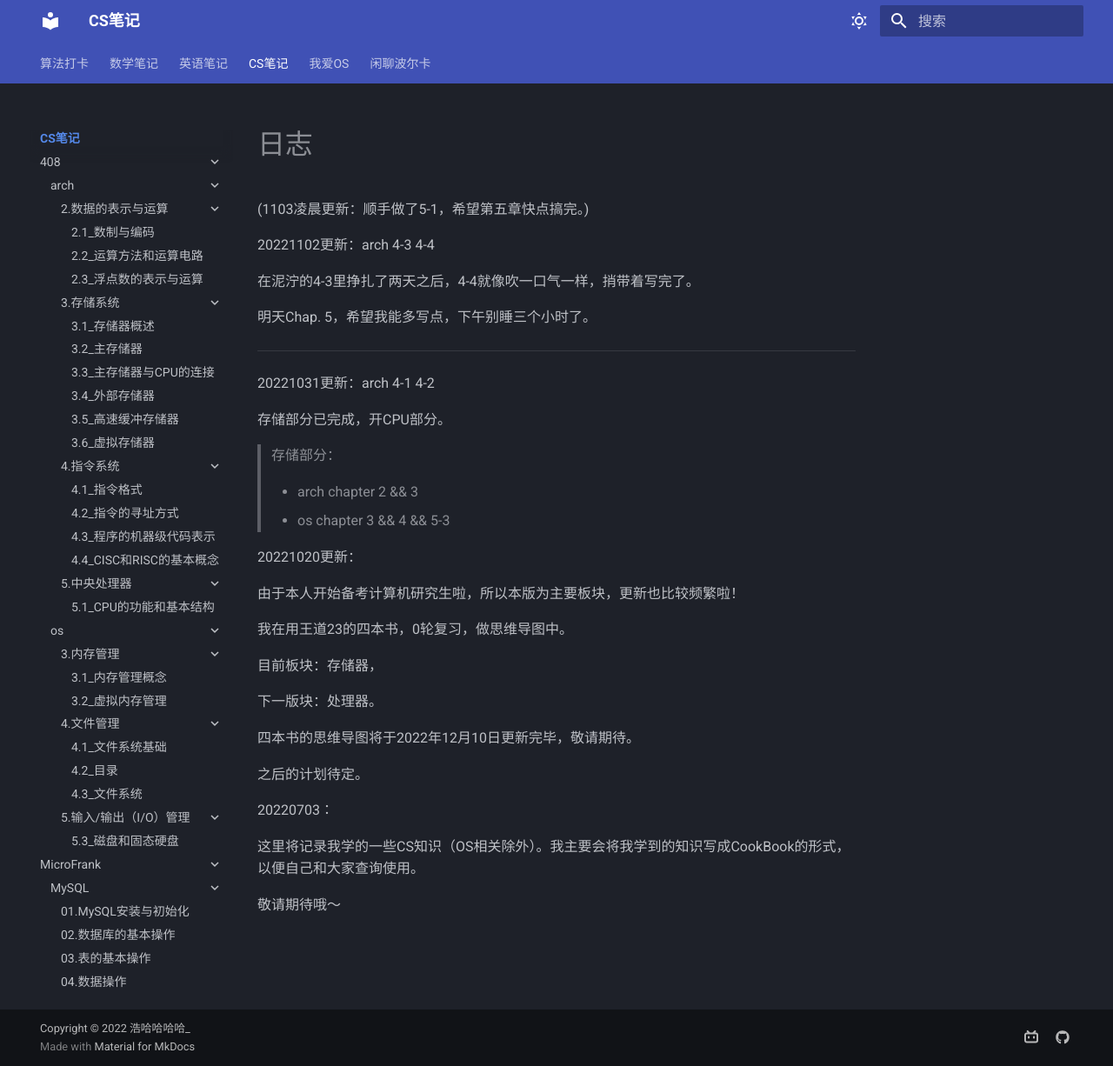
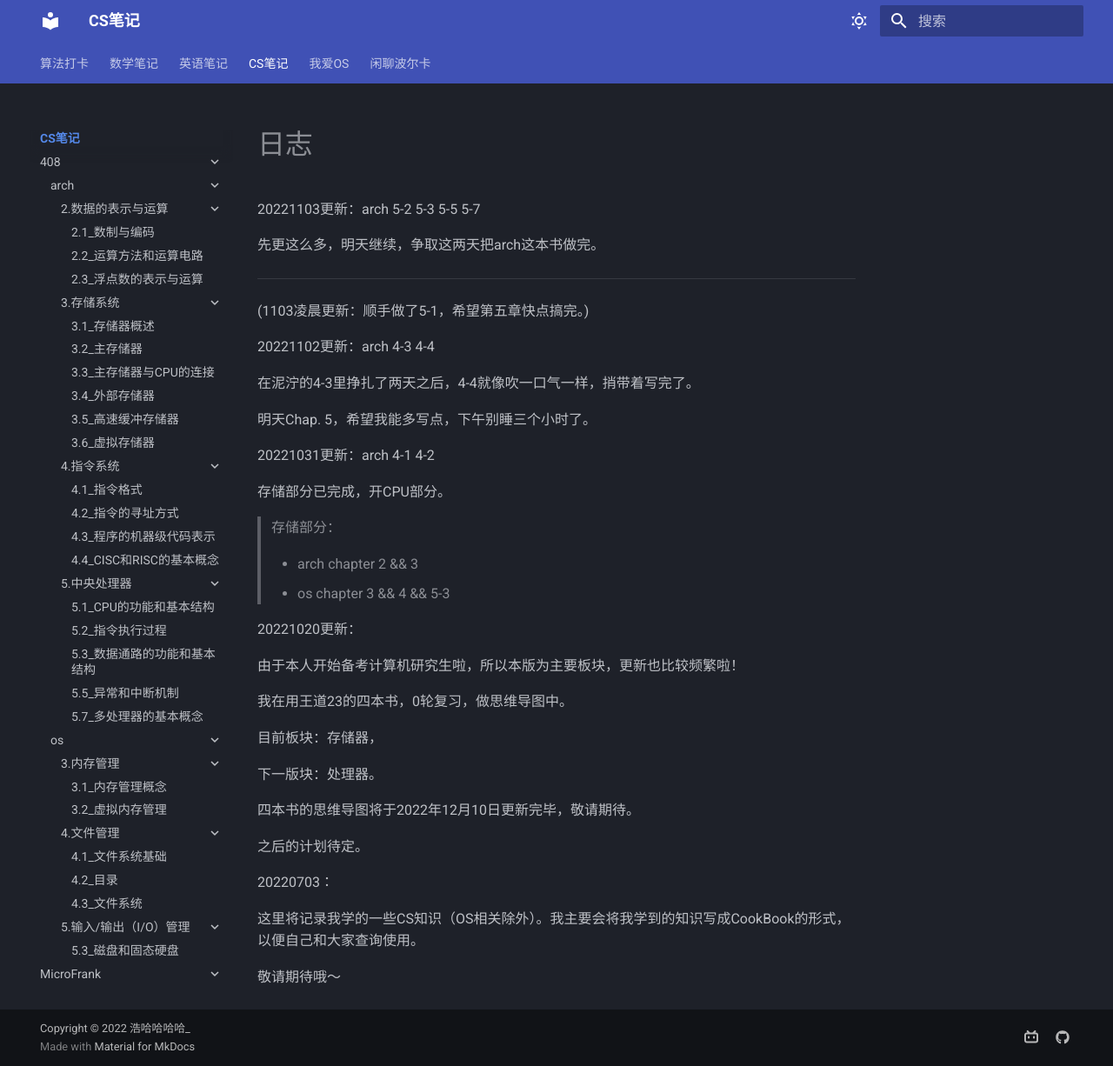
Before and after one commit to Haohahahaha/cs, an MkDocs documentation site: the page built from docs/index.md, in a window 1280 px wide and 1226 px high. Shown: the whole window at 87% size. Built offline with MkDocs 1.6.1 and Material for MkDocs 9.7.7, drawn with Linux system fonts in a browser that asks for light colours.

Commit message:
2022-11-04_00:57:22 update

```diff
--- /dev/null
+++ b/docs/408/arch/5-2.md
@@ -0,0 +1 @@
+![5-2](./pic/5-2.png)
--- /dev/null
+++ b/docs/408/arch/5-3.md
@@ -0,0 +1 @@
+![5-3](./pic/5-3.png)
--- /dev/null
+++ b/docs/408/arch/5-5.md
@@ -0,0 +1 @@
+![5-5](./pic/5-5.png)
--- /dev/null
+++ b/docs/408/arch/5-7.md
@@ -0,0 +1 @@
+![5-7](./pic/5-7.png)
--- a/docs/index.md
+++ b/docs/index.md
@@ -1,3 +1,9 @@
+20221103更新：arch 5-2 5-3 5-5 5-7
+
+先更这么多，明天继续，争取这两天把arch这本书做完。
+
+---
+
 (1103凌晨更新：顺手做了5-1，希望第五章快点搞完。)
 
 20221102更新：arch 4-3 4-4
@@ -5,8 +11,6 @@
 在泥泞的4-3里挣扎了两天之后，4-4就像吹一口气一样，捎带着写完了。
 
 明天Chap. 5，希望我能多写点，下午别睡三个小时了。
-
----
 
 20221031更新：arch 4-1 4-2
 
--- a/mkdocs.yml
+++ b/mkdocs.yml
@@ -55,12 +55,12 @@
           - 4.4_CISC和RISC的基本概念: 408/arch/4-4.md
         - 5.中央处理器:
           - 5.1_CPU的功能和基本结构: 408/arch/5-1.md
-#         - 5.2_指令执行过程: 408/arch/5-2.md
-#         - 5.3_数据通路的功能和基本结构: 408/arch/5-3.md
+          - 5.2_指令执行过程: 408/arch/5-2.md
+          - 5.3_数据通路的功能和基本结构: 408/arch/5-3.md
 #         - 5.4_控制器的功能和工作原理: 408/arch/5-4.md
-#         - 5.5_异常和中断机制: 408/arch/5-5.md
+          - 5.5_异常和中断机制: 408/arch/5-5.md
 #         - 5.6_指令流水线: 408/arch/5-6.md
-#         - 5.7_多处理器的基本概念: 408/arch/5-7.md
+          - 5.7_多处理器的基本概念: 408/arch/5-7.md
 #       - 6.总线:
 #         - 6.1_总线概述: 408/arch/6-1.md
 #         - 6.2_总线事务和定时: 408/arch/6-2.md
```
Also changed, not shown: 4 other files.
